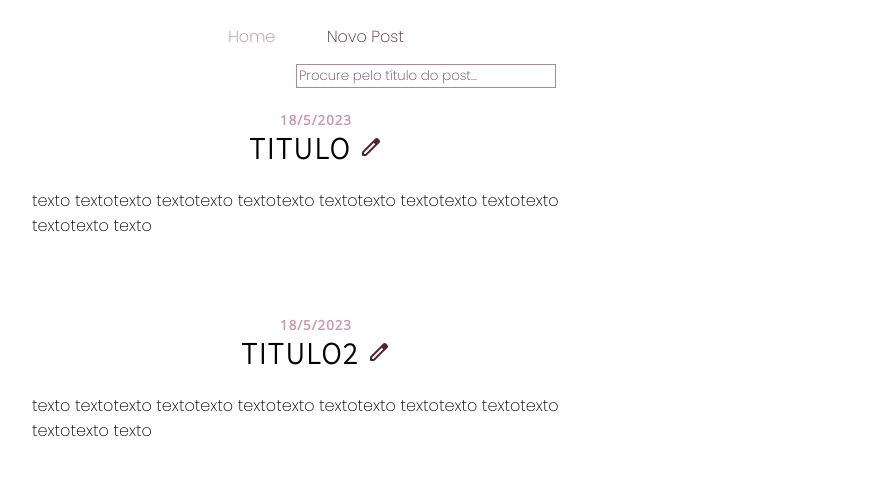
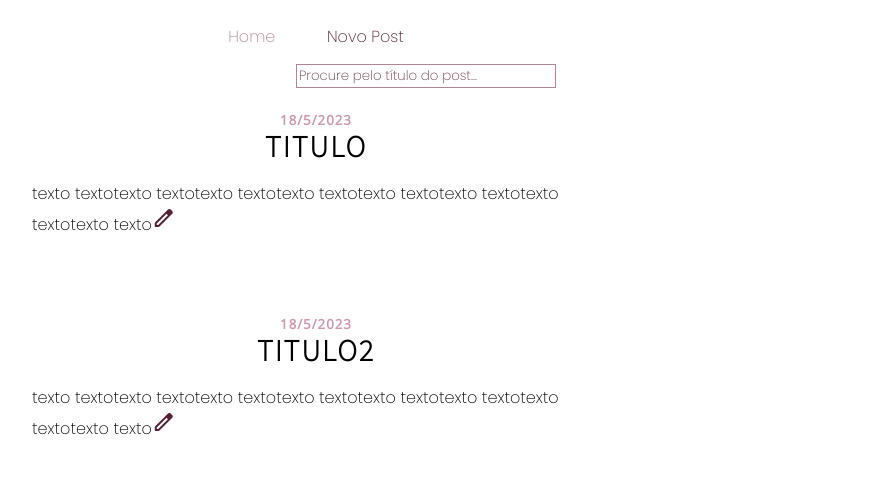
Before and after one commit to bitakamori/meudiario, a Vue app: page / in a window 1280 px wide. Shown: the top 493 px of the page, without its empty margins (324-1204 px from the left). Built offline with nearby package versions, Linux system fonts and the light colour scheme.

Commit message:
troquei de lugar o botao de editar, coloquei no texto

```diff
--- a/src/views/Home.vue
+++ b/src/views/Home.vue
@@ -51,11 +51,10 @@ export default {
       <h5>{{ post.datetime }}</h5>
       <h3>
         {{ post.title }}
-        <RouterLink :to="`/edit/${getPostId(post.title)}`">
+      </h3>
+      <p>{{ post.content }}<RouterLink :to="`/edit/${getPostId(post.title)}`">
           <span class="material-symbols-rounded"> edit </span>
-        </RouterLink>
-      </h3>
-      <p>{{ post.content }}</p>
+        </RouterLink></p>
     </div>
   </div>
 </template>
```
